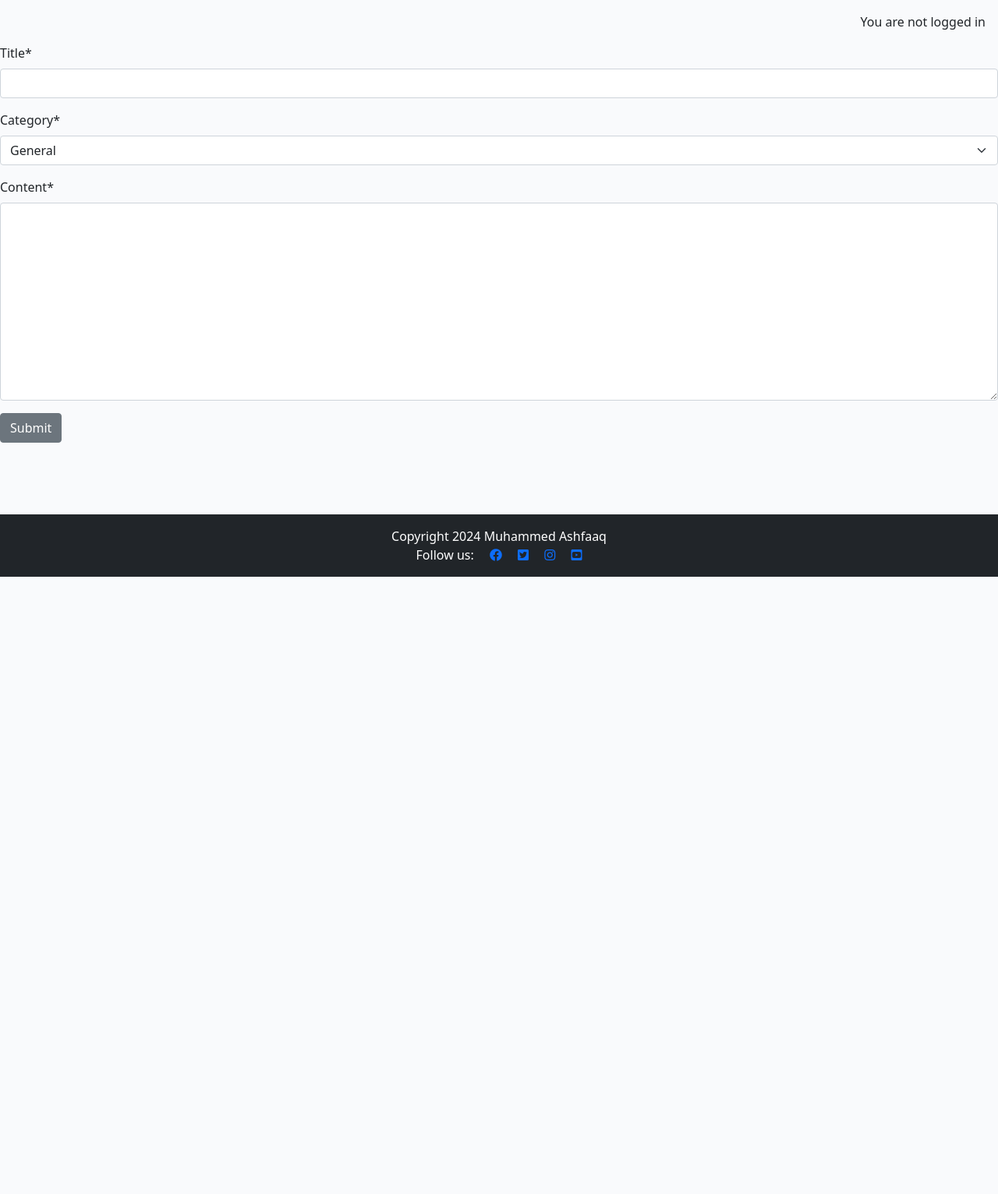
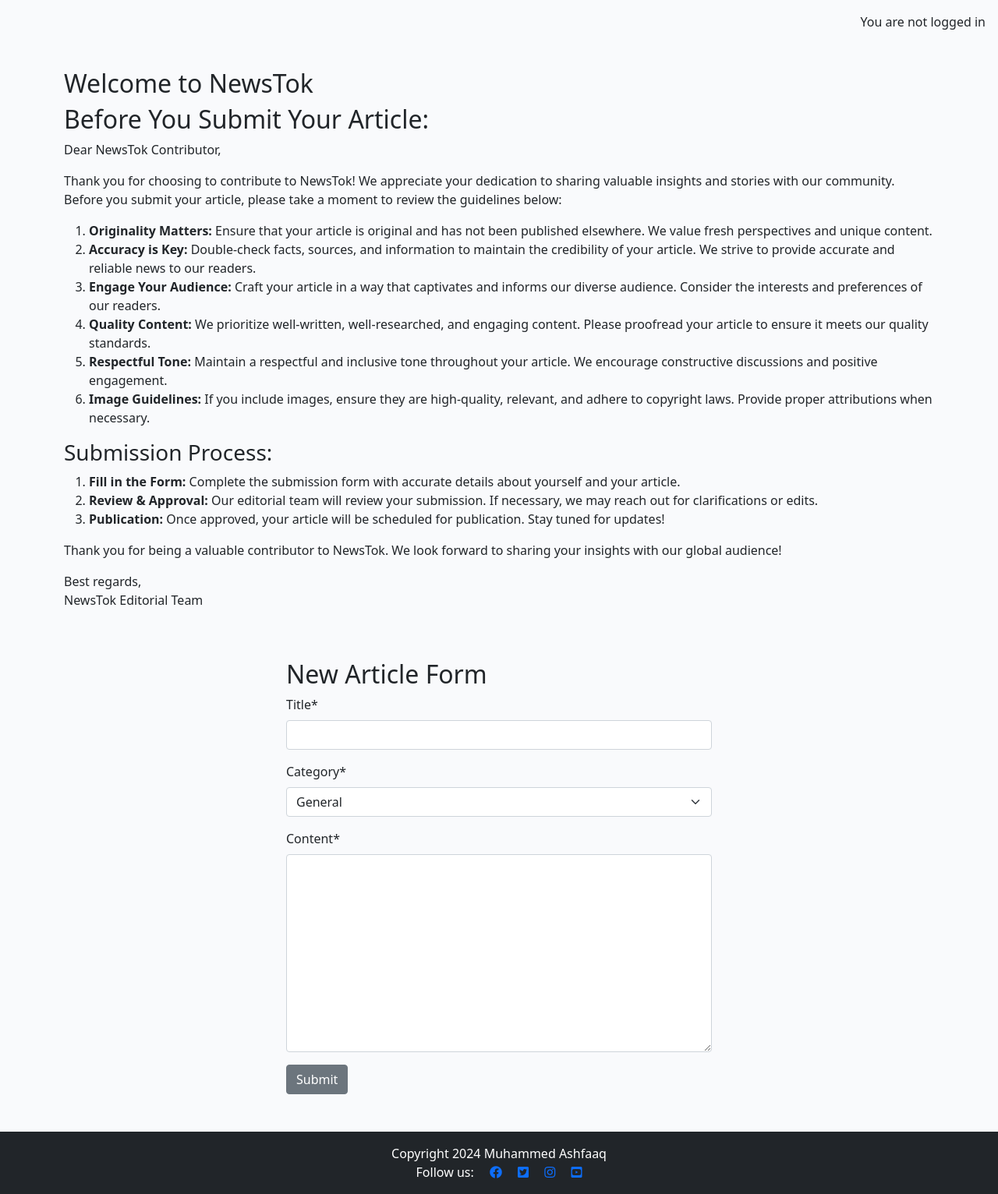
Before and after one commit to md-ash-dot/newstok, a Django app: page /article in a window 1280 px wide. Shown: the part 60-1592 px from the top of the page at 78% size. Before the commit the page ends 800 px from the top, so only its background shows below. Run offline with Django 4.2, Linux system fonts and the light colour scheme; parts of the project's set-up code (start-up, migrations or seed data) failed here and were passed over; some libraries are stand-ins or nearby versions.

Commit message:
Add content to new article page

```diff
--- a/news/templates/news/index.html
+++ b/news/templates/news/index.html
@@ -34,7 +34,7 @@
                                     <p class="card-text text-muted h6">{{ article.created_on }}</p>
                                 </li>
                                 <li class="list-group-item">
-                                    <p class="card-text">{{ article.excerpt|truncatewords:40 }}</p>
+                                    <p class="card-text">{{ article.excerpt|truncatewords:35 }}</p>
                                 </li>
                             </ul>
                         </div>
@@ -45,7 +45,6 @@
             <div class="row">
                 {% endif %}
                 {% endfor %}
-
             </div>
         </div>
     </div>
--- a/news/templates/news/new_article.html
+++ b/news/templates/news/new_article.html
@@ -4,10 +4,50 @@
 
 {% block content %}
 
-<form method="post">
-    {{ article_form | crispy }}
-    {% csrf_token %}
-    <button class="btn btn-secondary" type="submit">Submit</button>
-</form>
+<div class="container mt-5">
+    <div class="row">
+      <div class="col-12">
+        <!-- Title goes between these h2 tags -->
+        <h2>Welcome to NewsTok</h2>
+        <!-- Content goes directly underneath this -->
+        <section>
+            <h2>Before You Submit Your Article:</h2>
+            <p>Dear NewsTok Contributor,</p>
+            <p>Thank you for choosing to contribute to NewsTok! We appreciate your dedication to sharing valuable insights and stories with our community. Before you submit your article, please take a moment to review the guidelines below:</p>
+
+            <ol>
+                <li><strong>Originality Matters:</strong> Ensure that your article is original and has not been published elsewhere. We value fresh perspectives and unique content.</li>
+                <li><strong>Accuracy is Key:</strong> Double-check facts, sources, and information to maintain the credibility of your article. We strive to provide accurate and reliable news to our readers.</li>
+                <li><strong>Engage Your Audience:</strong> Craft your article in a way that captivates and informs our diverse audience. Consider the interests and preferences of our readers.</li>
+                <li><strong>Quality Content:</strong> We prioritize well-written, well-researched, and engaging content. Please proofread your article to ensure it meets our quality standards.</li>
+                <li><strong>Respectful Tone:</strong> Maintain a respectful and inclusive tone throughout your article. We encourage constructive discussions and positive engagement.</li>
+                <li><strong>Image Guidelines:</strong> If you include images, ensure they are high-quality, relevant, and adhere to copyright laws. Provide proper attributions when necessary.</li>
+            </ol>
+
+            <h3>Submission Process:</h3>
+            <ol>
+                <li><strong>Fill in the Form:</strong> Complete the submission form with accurate details about yourself and your article.</li>
+                <li><strong>Review & Approval:</strong> Our editorial team will review your submission. If necessary, we may reach out for clarifications or edits.</li>
+                <li><strong>Publication:</strong> Once approved, your article will be scheduled for publication. Stay tuned for updates!</li>
+            </ol>
+
+            <p>Thank you for being a valuable contributor to NewsTok. We look forward to sharing your insights with our global audience!</p>
+
+            <p>Best regards,<br>NewsTok Editorial Team</p>
+        </section>
+      </div>
+    </div>
+    <div class="row justify-content-center">
+      <div class="col-12 col-md-6 my-5">
+          <h2>New Article Form</h2>
+          <!-- add your form here. Your submit button should
+                              have the classes of btn, btn-secondary -->
+          <form method="post">
+            {{ article_form | crispy }}
+            {% csrf_token %}
+            <button class="btn btn-secondary" type="submit">Submit</button>
+          </form>
+      </div>
+  </div>
 
 {% endblock content %}
```
Also changed, not shown: user_profile/templates/user_profile/user_profile_comments.html (+0 -47 lines), user_profile/templates/user_profile/user_profile_posts.html (+28 -13 lines).
